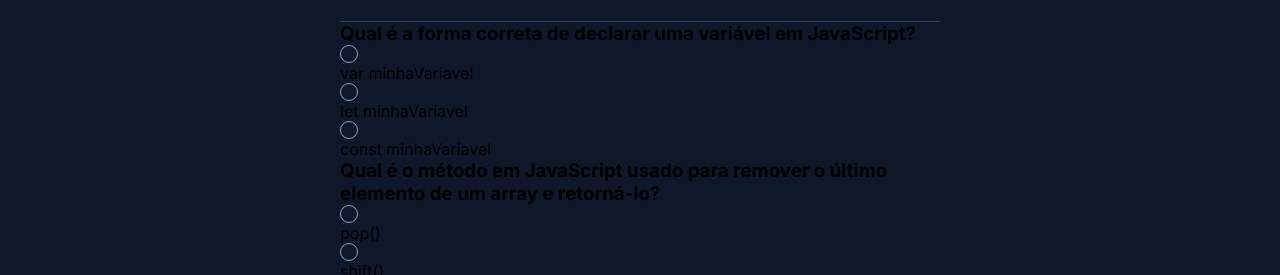
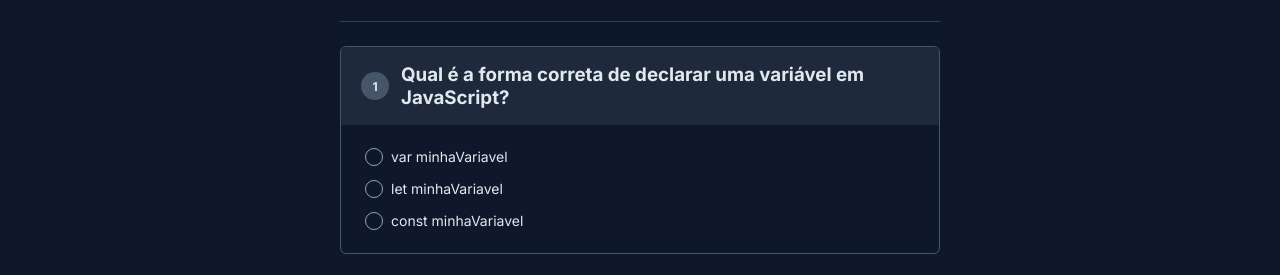
Before and after one commit to JuliaNazka/quizJavaScript, a plain HTML site: page Projeto/index.html in a window 1280 px wide. Shown: the part 451-726 px from the top of the page. Drawn offline with Linux system fonts and the light colour scheme.

Commit message:
Quiz finalizado

```diff
--- a/index.html
+++ b/Projeto/index.html
@@ -1,23 +1,26 @@
 <!DOCTYPE html>
 <html lang="pt-br">
+
 <head>
-  <meta charset="UTF-8">
-  <meta name="viewport" content="width=device-width, initial-scale=1.0">
-  <title>NLW Experts</title>
-  <link rel="stylesheet" href="./style.css">
+    <meta charset="UTF-8">
+    <meta name="viewport" content="width=device-width, initial-scale=1.0">
+    <title>NLW Experts</title>
+
+    <link rel="stylesheet" href="./style.css" />
 </head>
+
 <body>
   <main>
-
     <header>
-      <img src="https://gist.githubusercontent.com/maykbrito/f47569e32fb2b21f2ecc9f4c035c141f/raw/a45997404564112d7596fbb1b9cad5de5521927e/logo.svg" alt="Logo NLW">
+      <img src="https://gist.githubusercontent.com/maykbrito/f47569e32fb2b21f2ecc9f4c035c141f/raw/a45997404564112d7596fbb1b9cad5de5521927e/logo.svg"
+      alt="Logo NLW">
       <h1> Teste seus conhecimentos </h1>
     </header>
 
     <div id="quiz"></div>
 
     <template>
-      <div class="Quiz-item">
+      <div class="quiz-item">
         <h3>
           Pergunta 01
         </h3>
@@ -37,7 +40,9 @@
       <span>0 de 10</span>
     </div>
 
+    <script src="./index.js"></script>
   </main>
-  <script src= "./index.js"></script>
+
 </body>
+
 </html>
```
Also changed, not shown: Aula/PrimeiroJs.js (renamed from PrimeiroJs.js), Projeto/image.png (added), Projeto/index.js (renamed from index.js), Projeto/style.css (renamed from style.css), 4 other files.
